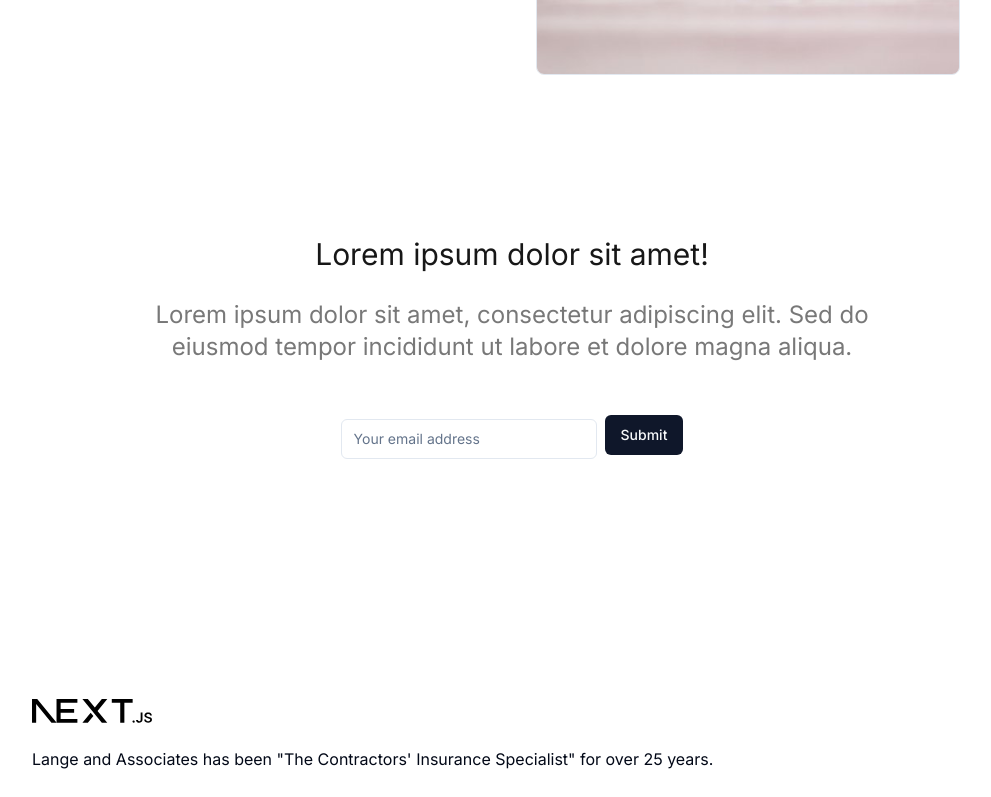
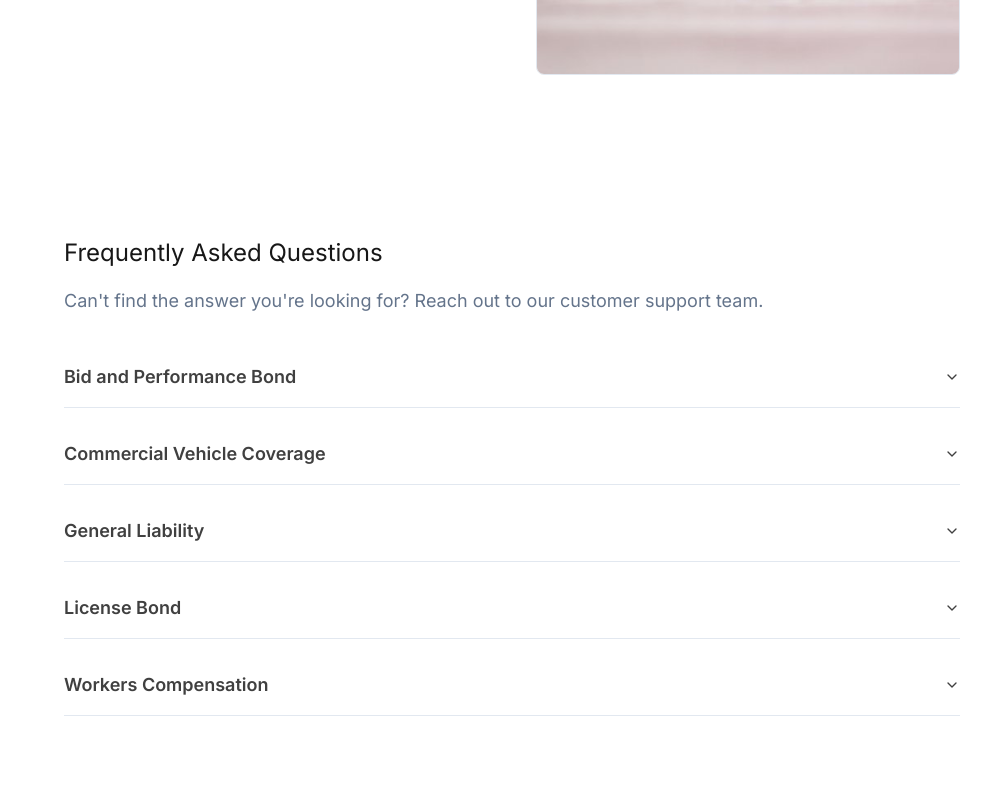
Before and after one commit to stonewerner/insurance-site, a Next.js app: page / in a window 1280 px wide. Shown: the part 2980-3777 px from the top of the page, without its empty margins (128-1119 px from the left). Built offline with nearby package versions, Linux system fonts and the light colour scheme.

Commit message:
FAQ looks so good, but with type warning

```diff
--- a/app/page.tsx
+++ b/app/page.tsx
@@ -1,6 +1,7 @@
 import Clients from '@/components/clients';
 import { Container, Main, Section } from '@/components/craft'
 import CTA from '@/components/home-page/cta';
+import FAQ from '@/components/home-page/faq';
 import FeatureLeft from '@/components/home-page/feature-left';
 import FeatureRight from '@/components/home-page/feature-right';
 import Hero from '@/components/home-page/hero';
@@ -16,6 +17,7 @@ export default function Page() {
           <Clients />
           <FeatureLeft />
           <FeatureRight />
+          <FAQ />
           <CTA />
         </Container>
       </Section>
--- a/components/home-page/faq.tsx
+++ b/components/home-page/faq.tsx
@@ -14,30 +14,6 @@ type FAQItem = {
   answer: string;
   link?: string;
 };
-
-const content: FAQItem[] = [
-  {
-    question: "Lorem ipsum dolor sit amet?",
-    answer:
-      "Lorem ipsum dolor sit amet, consectetur adipiscing elit, sed do eiusmod tempor incididunt ut labore et dolore magna aliqua.",
-    link: "https://google.com",
-  },
-  {
-    question: "Ut enim ad minim veniam?",
-    answer:
-      "Ut enim ad minim veniam, quis nostrud exercitation ullamco laboris nisi ut aliquip ex ea commodo consequat.",
-  },
-  {
-    question: "Duis aute irure dolor in reprehenderit?",
-    answer:
-      "Duis aute irure dolor in reprehenderit in voluptate velit esse cillum dolore eu fugiat nulla pariatur.",
-  },
-  {
-    question: "Excepteur sint occaecat cupidatat non proident?",
-    answer:
-      "Excepteur sint occaecat cupidatat non proident, sunt in culpa qui officia deserunt mollit anim id est laborum.",
-  },
-];
 
 const bidAndPerformanceBond: FAQItem[] = [
     {
@@ -145,26 +121,16 @@ const bidAndPerformanceBond: FAQItem[] = [
     // ... (other questions and answers)
   ];
 
-  const allFAQs = [
-    ...bidAndPerformanceBond,
-    ...commercialVehicleCoverage,
-    ...generalLiability,
-    ...licenseBond,
-    ...workersCompensation,
-  ];
 
-const FAQ = () => {
-  return (
-    <Section>
-      <Container>
-        <h3 className="!mt-0">Frequently Asked Questions</h3>
-        <h4 className="text-muted-foreground">
-          Can&apos;t find the answer you&apos;re looking for? Reach out to our
-          customer support team.
-        </h4>
-        <div className="not-prose mt-4 flex flex-col gap-4 md:mt-8">
-          {content.map((item, index) => (
-            <Accordion key={index} type="single" collapsible>
+  const FAQCategory = ({ title, items }) => (
+    <Accordion type="single" collapsible className="w-full">
+      <AccordionItem value={title}>
+        <AccordionTrigger className="text-left text-lg font-semibold">
+          {title}
+        </AccordionTrigger>
+        <AccordionContent>
+          {items.map((item, index) => (
+            <Accordion key={index} type="single" collapsible className="mt-2">
               <AccordionItem value={item.question}>
                 <AccordionTrigger className="text-left">
                   {item.question}
@@ -183,10 +149,36 @@ const FAQ = () => {
               </AccordionItem>
             </Accordion>
           ))}
-        </div>
-      </Container>
-    </Section>
+        </AccordionContent>
+      </AccordionItem>
+    </Accordion>
   );
-};
+
+  const FAQ = () => {
+    const categories = [
+      { title: "Bid and Performance Bond", items: bidAndPerformanceBond },
+      { title: "Commercial Vehicle Coverage", items: commercialVehicleCoverage },
+      { title: "General Liability", items: generalLiability },
+      { title: "License Bond", items: licenseBond },
+      { title: "Workers Compensation", items: workersCompensation },
+    ];
+
+    return (
+      <Section>
+        <Container>
+          <h3 className="!mt-0">Frequently Asked Questions</h3>
+          <h4 className="text-muted-foreground">
+            Can't find the answer you're looking for? Reach out to our
+            customer support team.
+          </h4>
+          <div className="not-prose mt-4 flex flex-col gap-4 md:mt-8">
+            {categories.map((category, index) => (
+              <FAQCategory key={index} title={category.title} items={category.items} />
+            ))}
+          </div>
+        </Container>
+      </Section>
+    );
+  };
 
 export default FAQ;
--- a/components/navbar.tsx
+++ b/components/navbar.tsx
@@ -112,7 +112,7 @@ export function NavBar() {
                         <DropdownMenuContent>
                             <DropdownMenuItem>Privacy Policy</DropdownMenuItem>
                             <DropdownMenuItem>Refund Policy</DropdownMenuItem>
-                            <DropdownMenuItem>FAQs</DropdownMenuItem> {/*use brijr faq component, privacy and refund could be in the footer*/}
+                            {/*privacy and refund could be in the footer*/}
                             <DropdownMenuItem>Glossary</DropdownMenuItem>
                         </DropdownMenuContent>
                     </DropdownMenu>
```
